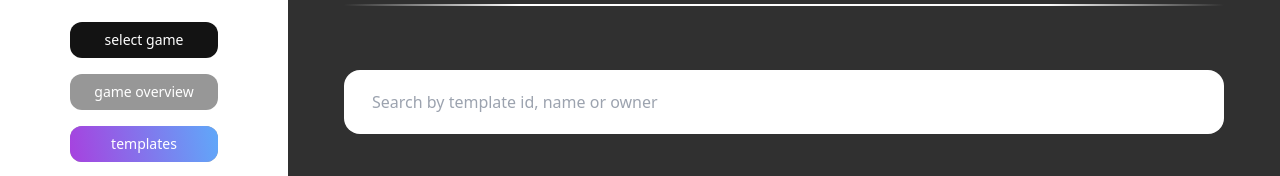
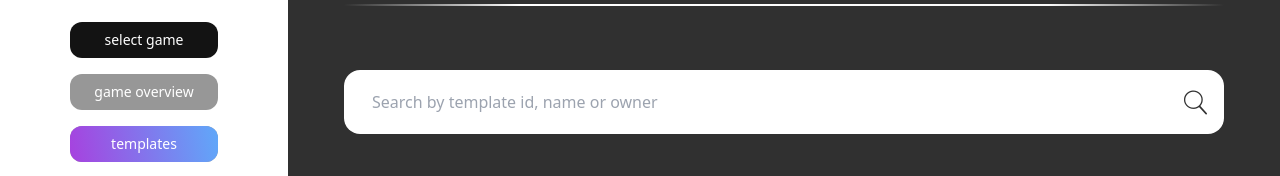
Before and after one commit to w3f-community/asylum-ui, a React (Create React App) app in the folder packages/game-developers-console/: page /templates in a window 1280 px wide. Shown: the part 186-362 px from the top of the page. Built offline with nearby package versions, Linux system fonts and the light colour scheme.

Commit message:
add searchIcon to input & refactor eslint

```diff
--- a/packages/game-developers-console/src/components/search-input/index.tsx
+++ b/packages/game-developers-console/src/components/search-input/index.tsx
@@ -1,11 +1,25 @@
+import { Heading } from 'components/text/heading'
 import * as React from 'react'
 
 interface IProps {
    onChange: (value: string) => void
    value?: string
+   variants?: string[]
 }
 
-export const SearchInput: React.FC<IProps> = ({ onChange, value = '' }) => {
+interface IVariant {
+   text: string
+}
+
+const Variant: React.FC<IVariant> = ({ text }) => {
+   return (
+      <Heading
+         className="w-full text-white font-sans px-7 py-3.5 cursor-pointer gradient-hover-effect"
+      >{text}</Heading>
+   )
+}
+
+export const SearchInput: React.FC<IProps> = ({ onChange, value = '', variants = [] }) => {
    const [inputValue, setInputValue] = React.useState(value)
 
    const handleChange = (event: React.ChangeEvent<HTMLInputElement>) => {
@@ -15,14 +29,20 @@ export const SearchInput: React.FC<IProps> = ({ onChange, value = '' }) => {
    }
 
    return (
-      <div className="flex items-center">
+      <div className="bg-black flex flex-col items-start rounded-2xl">
          <input
-            className="bg-white rounded-2xl w-full px-7 py-5"
+            // eslint-disable-next-line max-len
+            className="bg-white rounded-2xl w-full pl-7 pr-12 py-5 outline-none search-in-background"
             type="text"
             placeholder="Search by template id, name or owner"
             value={inputValue}
             onChange={(e) => handleChange(e)}
          />
+         {inputValue.length > 2 && variants.length > 0 && (
+            variants.map((variant: string) => {
+               return (<Variant key={variant} text={variant} />)
+            })
+         )}
       </div>
    )
 }
--- a/packages/game-developers-console/src/index.css
+++ b/packages/game-developers-console/src/index.css
@@ -13,6 +13,7 @@
    html {
       @apply text-gray-700;
    }
+
    h1,
    h2,
    h3,
@@ -50,6 +51,12 @@
       scrollbar-width: none;
    }
 
+   .search-in-background {
+      background-image: url('assets/img/search.png');
+      background-repeat: no-repeat;
+      background-position: 98% 50%;
+   }
+
    .gradient-active-effect {
       @apply gradient-hover-effect text-white fill-white before:opacity-100;
    }
--- a/packages/game-developers-console/src/pages/game-template/index.tsx
+++ b/packages/game-developers-console/src/pages/game-template/index.tsx
@@ -6,16 +6,19 @@ import * as React from 'react'
 import { games } from 'context/mocks'
 import { GameObject } from 'types'
 import { filterItems } from 'services/filter-items'
+import { getVariants } from 'services/get-variants'
 
 interface IProps { }
 
 export const GameTemplate: React.FC<IProps> = () => {
    const [search, setSearch] = React.useState<string>('')
    const [gamesList, setGamesList] = React.useState(games)
+   const [variants, setVariants] = React.useState<string[]>([])
 
    const handleSearch = (value: string) => setSearch(value)
 
-   React.useEffect(() => { setGamesList(filterItems(search, games)) }, [search])
+   React.useLayoutEffect(() => setVariants(getVariants(gamesList)), [gamesList])
+   React.useLayoutEffect(() => setGamesList(filterItems(search, games)), [search])
 
    return (
       <div>
@@ -23,7 +26,7 @@ export const GameTemplate: React.FC<IProps> = () => {
          <Hr />
          <br />
          <br />
-         <SearchInput onChange={handleSearch} />
+         <SearchInput variants={variants} onChange={handleSearch} />
          <br />
          <br />
          {/* <div className="flex flex-row flex-wrap justify-start gap-14"> */}
--- /dev/null
+++ b/packages/game-developers-console/src/services/get-variants/index.ts
@@ -0,0 +1,9 @@
+import { GameObject } from 'types'
+
+export const getVariants = (gameList: GameObject[]): string[] => {
+   const variants: string[] = []
+   gameList.forEach((game: GameObject) => {
+      variants.push(game.title)
+   })
+   return variants
+}
```
Also changed, not shown: packages/game-developers-console/.eslintrc.json, packages/game-developers-console/src/assets/img/search.png (added), packages/game-developers-console/src/assets/svg/search.svg (added).
